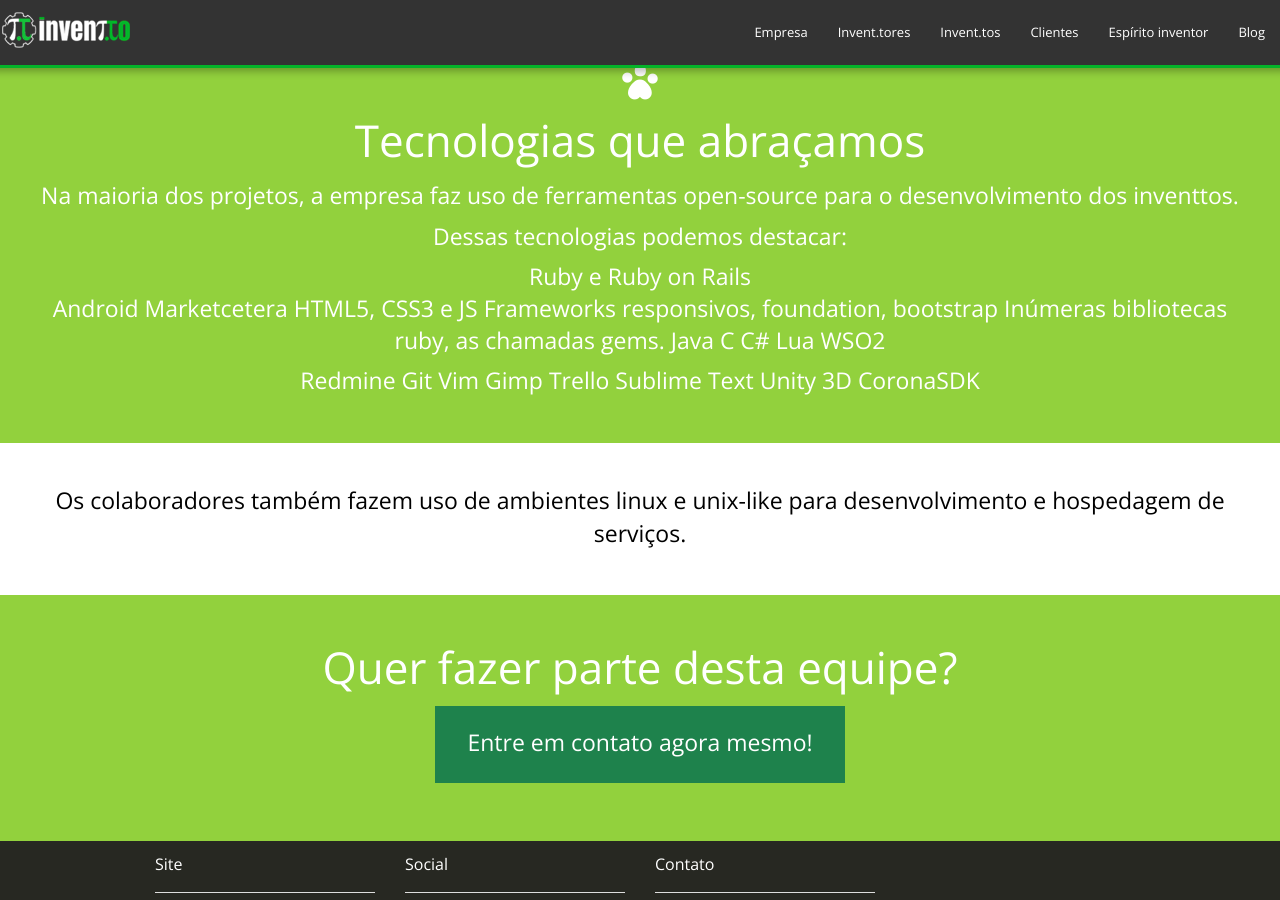
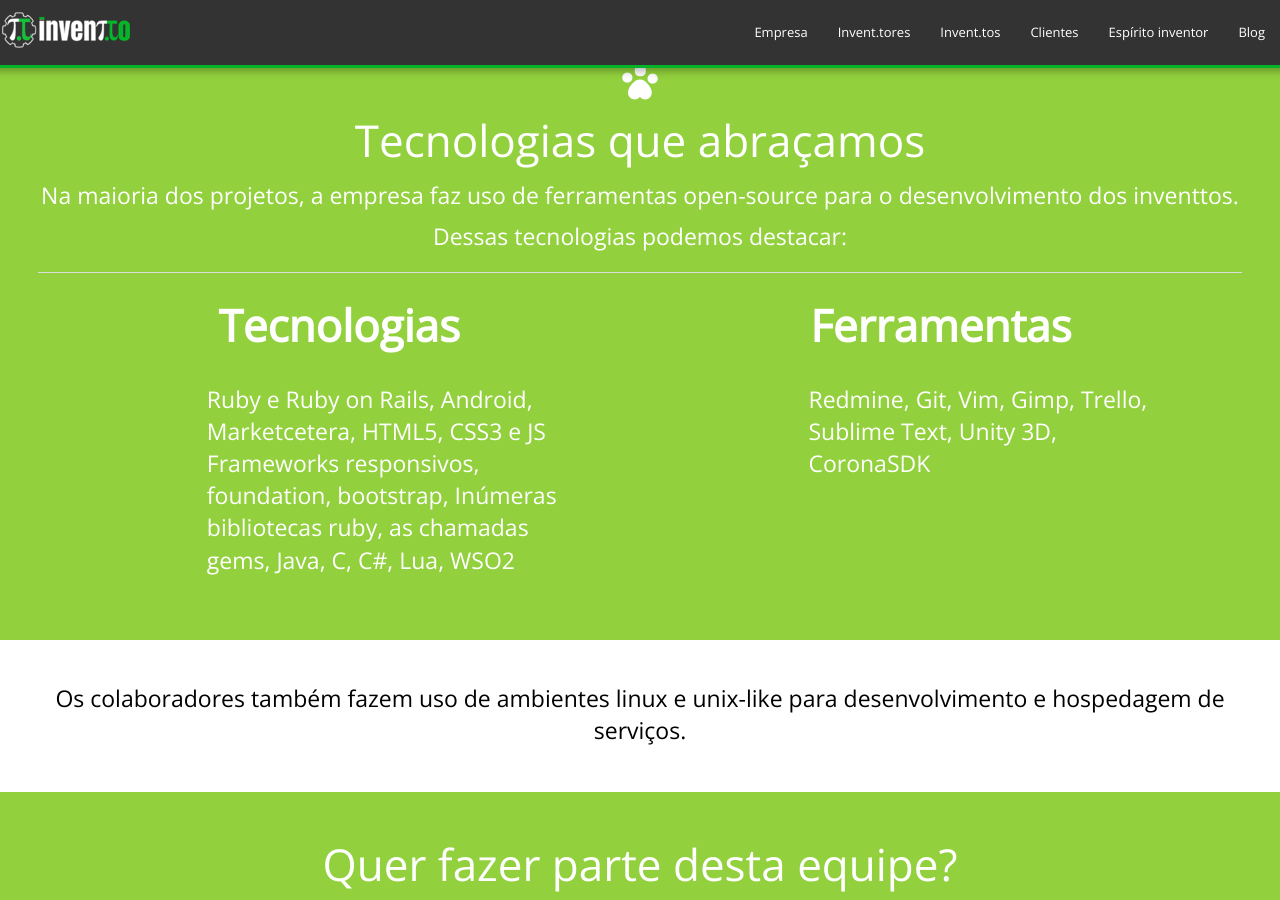
Before and after one commit to inventto/inventto_site, a Jekyll site: the page built from inventtores.html, in a window 1280 px wide and 900 px high, scrolled down 637 px. Built offline with Jekyll 4.4.1, drawn with Linux system fonts in a browser that asks for light colours; comment, search, counter and statistics services are not loaded.

Commit message:
Arrumado descrição das tecnologias da página de inventtores 0.6h

```diff
--- a/inventtores.html
+++ b/inventtores.html
@@ -25,31 +25,23 @@ layout: default
     <h1> Tecnologias que abraçamos</h1>
     <h4>Na maioria dos projetos, a empresa faz uso de ferramentas open-source para o desenvolvimento dos inventtos.</h4>
     <h4>    Dessas tecnologias podemos destacar:</h4>
+    <hr>
+    <div class="clearfix">
+      <div class="left description">
+        <h1 style="font-weight:bold;">Tecnologias</h1>
+        <h4 class="txtdesc">Ruby e Ruby on Rails, Android, Marketcetera, HTML5,  CSS3 e JS
+          Frameworks responsivos, foundation, bootstrap, Inúmeras bibliotecas ruby, as chamadas gems, Java, C, C#, Lua, WSO2
+        </h4>
+      </div>
+      <div class="left description">
+        <h1 style="font-weight:bold;">Ferramentas</h1>
+        <h4 class="txtdesc"> Redmine, Git, Vim, Gimp, Trello, Sublime Text, Unity 3D,   CoronaSDK
+        </h4>
+      </div>
+    </div>
+  </div>
 
-     <h4> Ruby e Ruby on Rails
-      <br>
-      Android
-      Marketcetera
-      HTML5,  CSS3 e JS
-      Frameworks responsivos, foundation, bootstrap
-      Inúmeras bibliotecas ruby, as chamadas gems.
-      Java
-      C
-      C#
-      Lua
-      WSO2</h4>
-      <h4> Redmine
-       Git
-       Vim
-       Gimp
-       Trello
-       Sublime Text
-       Unity 3D
-       CoronaSDK</h4>
-
-   </div>
-
-   <div class="bgbranco">
+  <div class="bgbranco">
     <h4 >Os colaboradores também fazem uso de ambientes linux e unix-like para desenvolvimento e hospedagem de serviços.</h4>
   </div>
 
```
